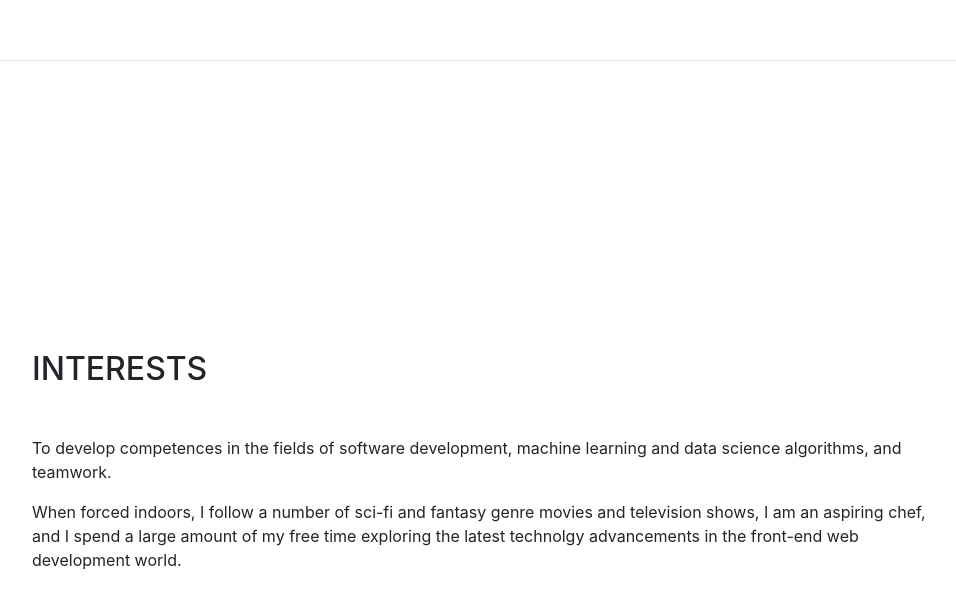
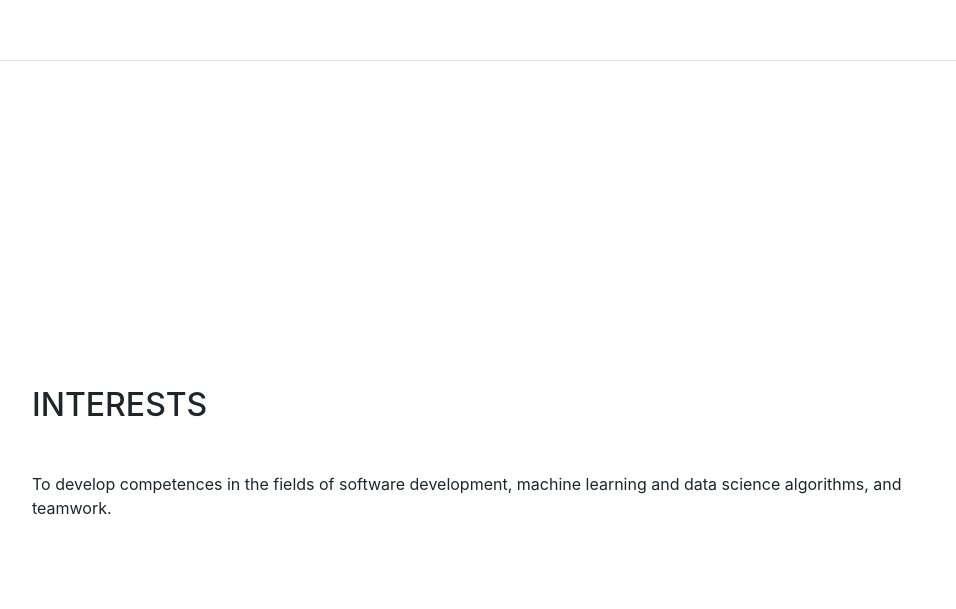
Before and after one commit to vicortez/resume, a website with bundled scripts: page index.html in a window 1280 px wide. Shown: the part 3200-3809 px from the top of the page, without its empty margins (288-1244 px from the left). Built offline with nearby package versions, Linux system fonts and the light colour scheme; a web font is replaced by a local one.

Commit message:
small changes

```diff
--- a/index.html
+++ b/index.html
@@ -284,9 +284,6 @@
         <h2 class="mb-5">Interests</h2>
         <p>To develop competences in the fields of software development,
             machine learning and data science algorithms, and teamwork.</p>
-        <p class="mb-0">When forced indoors, I follow a number of sci-fi and fantasy genre movies and television shows, I am an aspiring
-          chef, and I spend a large amount of my free time exploring the latest technolgy advancements in the front-end web
-          development world.</p>
       </div>
     </section>
 
```
